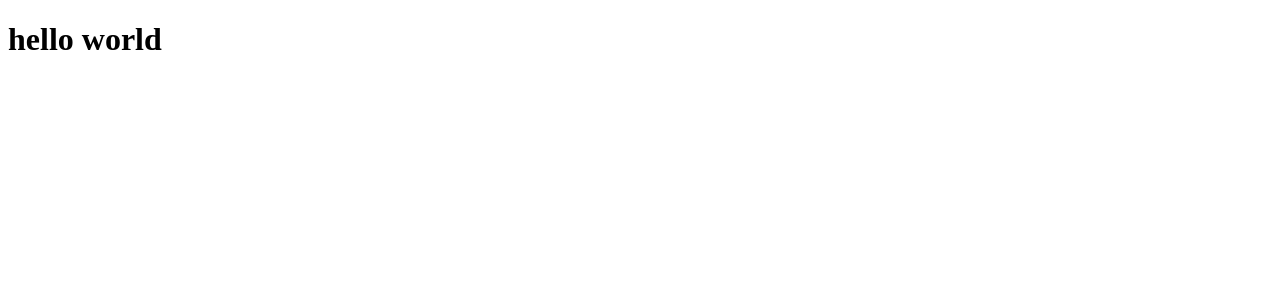
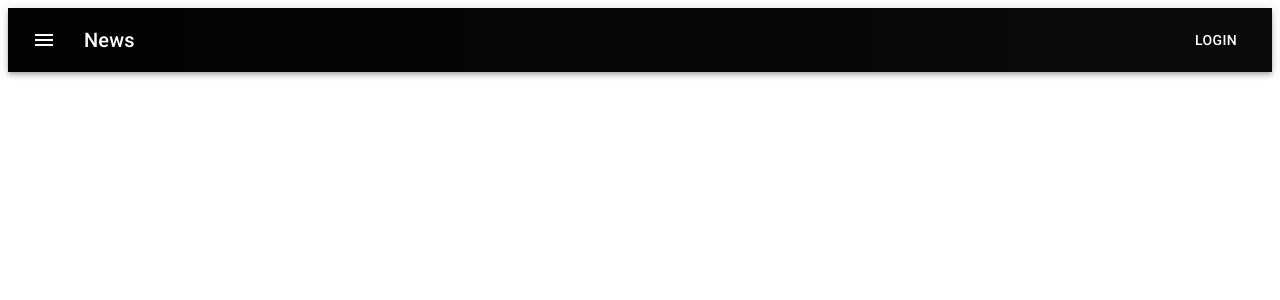
Before and after one commit to ThomasFoydel/materialstyle, a React (Create React App) app in the folder client/: page / in a window 1280 px wide. Shown: the top 300 px of the page. Built offline with nearby package versions, Linux system fonts and the light colour scheme; the HTML template or start-up script is replaced by a standard one.

Commit message:
navbar style

```diff
--- a/client/package.json
+++ b/client/package.json
@@ -3,12 +3,15 @@
   "version": "0.1.0",
   "private": true,
   "dependencies": {
+    "@material-ui/core": "^4.11.2",
+    "@material-ui/icons": "^4.11.2",
     "@testing-library/jest-dom": "^4.2.4",
     "@testing-library/react": "^9.5.0",
     "@testing-library/user-event": "^7.2.1",
     "react": "^16.13.1",
     "react-dom": "^16.13.1",
-    "react-scripts": "3.4.1"
+    "react-scripts": "3.4.1",
+    "react-spring": "^8.0.27"
   },
   "scripts": {
     "start": "react-scripts start",
--- a/client/public/index.html
+++ b/client/public/index.html
@@ -5,6 +5,14 @@
     <link rel="icon" href="%PUBLIC_URL%/favicon.ico" />
     <meta name="viewport" content="width=device-width, initial-scale=1" />
     <meta name="theme-color" content="#000000" />
+    <link
+      rel="stylesheet"
+      href="https://fonts.googleapis.com/css?family=Roboto:300,400,500,700&display=swap"
+    />
+    <link
+      rel="stylesheet"
+      href="https://fonts.googleapis.com/icon?family=Material+Icons"
+    />
     <meta
       name="description"
       content="Web site created using create-react-app"
--- a/client/src/App.js
+++ b/client/src/App.js
@@ -1,9 +1,11 @@
 import React from 'react';
+import Navbar from 'components/Navbar/Navbar';
+import './App.css';
 
 function App() {
   return (
     <div className='App'>
-      <h1>hello world</h1>
+      <Navbar />
     </div>
   );
 }
--- /dev/null
+++ b/client/src/components/Navbar/Navbar.js
@@ -0,0 +1,66 @@
+import React from 'react';
+import { makeStyles } from '@material-ui/core/styles';
+import AppBar from '@material-ui/core/AppBar';
+import Toolbar from '@material-ui/core/Toolbar';
+import Typography from '@material-ui/core/Typography';
+import Button from '@material-ui/core/Button';
+import IconButton from '@material-ui/core/IconButton';
+import MenuIcon from '@material-ui/icons/Menu';
+
+const useStyles = makeStyles((theme) => ({
+  root: {
+    flexGrow: 1,
+    background: 'linear-gradient(red, orange)',
+  },
+  menuButton: {
+    marginRight: theme.spacing(2),
+  },
+  title: {
+    flexGrow: 1,
+  },
+  darkBg: {
+    // background: '-webkit-linear-gradient(360deg,#e9fbcf 10%,#1d7d8e 360%)',
+    background: '-webkit-linear-gradient(360deg,#030303 10%,#1f1f1f 360%)',
+  },
+}));
+
+const toggleSideBar = () => {};
+
+export default function ButtonAppBar() {
+  const classes = useStyles();
+  console.log({ classes });
+  return (
+    <div className={classes.root}>
+      <AppBar position='static' className={classes.darkBg}>
+        <Toolbar>
+          <IconButton
+            edge='start'
+            className={classes.menuButton}
+            color='inherit'
+            aria-label='menu'
+            onClick={toggleSideBar}
+          >
+            <MenuIcon />
+          </IconButton>
+          <Typography variant='h6' className={classes.title}>
+            News
+          </Typography>
+          <Button color='inherit'>Login</Button>
+        </Toolbar>
+      </AppBar>
+    </div>
+  );
+}
+
+// import React from 'react';
+// import AppBar from '@material-ui/core/AppBar';
+
+// const Navbar = () => {
+//   return (
+//     <div>
+//       <AppBar />
+//     </div>
+//   );
+// };
+
+// export default Navbar;
```
Also changed, not shown: client/src/App.css (added), 1 other file (tests, documents, lock files or other folders).
